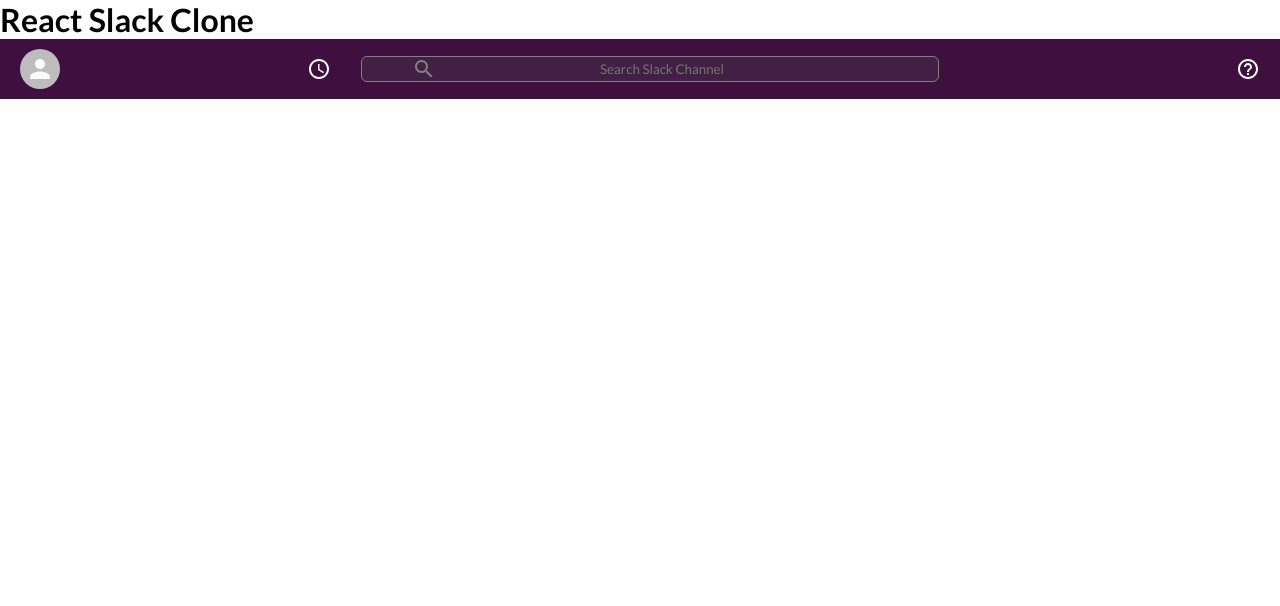
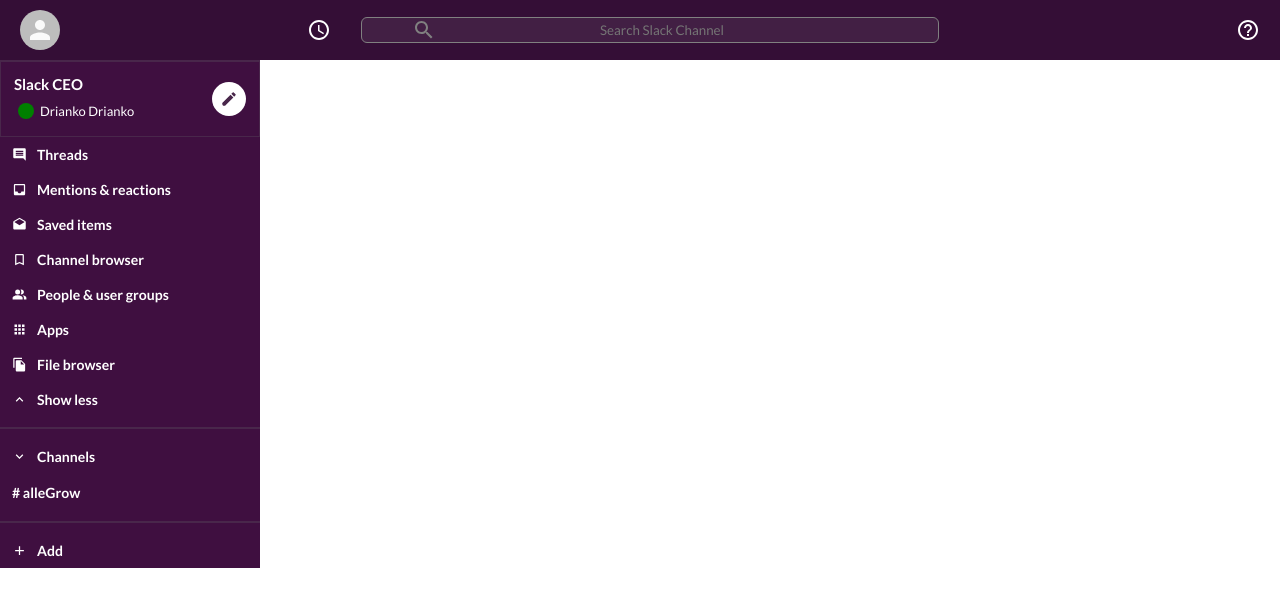
Before and after one commit to adrianghub/react-slack-clone, a React (Create React App) app: page / in a window 1280 px wide. Shown: the top 606 px of the page. Built offline with nearby package versions, Linux system fonts and the light colour scheme.

Commit message:
feat: setup sidebar layout

```diff
--- a/src/App.css
+++ b/src/App.css
@@ -1,3 +1,6 @@
 :root {
-  --slack-color: #3f0f40;
+  --slack-sidebar-color: #3f0f40;
+  --slack-header-color: #340e36;
+  --slack-color-hover: #340e34;
+  --slack-border-color: #49274b;
 }
--- a/src/App.jsx
+++ b/src/App.jsx
@@ -1,13 +1,14 @@
 import React from "react";
 import Header from "./components/Header/Header";
+import Sidebar from './components/Sidebar/Sidebar'
 
 const App = () => {
   return (
     <div className="app">
-      <h1>React Slack Clone</h1>
       <Header />
       <div className="app__body">
         {/* Sidebar */}
+        <Sidebar />
         {/* React-Router Chat */}
       </div>
     </div>
--- a/src/components/Header/Header.css
+++ b/src/components/Header/Header.css
@@ -5,7 +5,7 @@
   align-items: center;
   justify-content: space-between;
   padding: 10px 0;
-  background-color: var(--slack-color);
+  background-color: var(--slack-header-color);
   color: #fff;
 }
 
--- /dev/null
+++ b/src/components/Sidebar/Sidebar.css
@@ -0,0 +1,54 @@
+@import '../../App.css';
+
+.sidebar {
+  color: #fff;
+  background-color: var(--slack-sidebar-color);
+  border-top: 1px solid var(--slack-border-color);
+  max-width: 260px;
+}
+
+.sidebar > hr {
+  margin-top: 10px;
+  margin-bottom: 10px;
+  border: 1px solid var(--slack-border-color);
+}
+
+.sidebar__header {
+  display: flex;
+  border: 1px solid var(--slack-border-color);
+  padding-bottom: 10px;
+  padding: 13px;
+  align-items: center;
+}
+
+.sidebar__info {
+  flex: 1;
+}
+
+.sidebar__info > h2 {
+  font-size: 15px;
+  font-weight: 900;
+  margin-bottom: 5px;
+}
+
+.sidebar__info > h3 {
+  display: flex;
+  align-items: center;
+  font-size: 13px;
+  font-weight: 400;
+}
+
+.sidebar__header > .MuiSvgIcon-root {
+  padding: 8px;
+  color: var(--slack-border-color);
+  font-size: 18px;
+  background-color: #fff;
+  border-radius: 50%;
+}
+
+.sidebar__greenDot {
+  font-size: 14px;
+  margin-top: 1px;
+  margin-right: 2px;
+  color: green;
+}
--- /dev/null
+++ b/src/components/Sidebar/Sidebar.jsx
@@ -0,0 +1,49 @@
+import React, { useState } from "react";
+import "./Sidebar.css";
+import FiberManualRecordIcon from "@material-ui/icons/FiberManualRecord";
+import CreateIcon from '@material-ui/icons/Create';
+import SidebarOption from '../SidebarOption/SidebarOption';
+import InsertCommentIcon from '@material-ui/icons/InsertComment';
+import InboxIcon from '@material-ui/icons/Inbox';
+import DraftsIcon from '@material-ui/icons/Drafts';
+import BookmarkBorderIcon from '@material-ui/icons/BookmarkBorder';
+import PeopleAltIcon from '@material-ui/icons/PeopleAlt';
+import AppsIcon from '@material-ui/icons/Apps';
+import FileCopyIcon from '@material-ui/icons/FileCopy';
+import ExpandLessIcon from '@material-ui/icons/ExpandLess';
+import ExpandMoreIcon from '@material-ui/icons/ExpandMore';
+import AddIcon from '@material-ui/icons/Add';
+
+
+const Sidebar = () => {
+  return (
+    <div className="sidebar">
+      <div className="sidebar__header">
+        <div className="sidebar__info">
+          <h2>Slack CEO</h2>
+          <h3>
+            <FiberManualRecordIcon className="sidebar__greenDot"/>
+            Drianko Drianko
+          </h3>
+        </div>
+        <CreateIcon />
+      </div>
+      <SidebarOption Icon={InsertCommentIcon} title="Threads"/>
+      <SidebarOption Icon={InboxIcon}title="Mentions & reactions"/>
+      <SidebarOption Icon={DraftsIcon}title="Saved items"/>
+      <SidebarOption Icon={BookmarkBorderIcon}title="Channel browser"/>
+      <SidebarOption Icon={PeopleAltIcon}title="People & user groups"/>
+      <SidebarOption Icon={AppsIcon}title="Apps"/>
+      <SidebarOption Icon={FileCopyIcon}title="File browser"/>
+      <SidebarOption Icon={ExpandLessIcon}title="Show less"/>
+      <hr />
+      <SidebarOption Icon={ExpandMoreIcon}title="Channels"/>
+      <SidebarOption title="alleGrow"/>
+      <hr />
+    {/* Connect to db and list all the channels */}
+      <SidebarOption Icon={AddIcon}title="Add"/>
+    </div>
+  );
+};
+
+export default Sidebar;
--- /dev/null
+++ b/src/components/SidebarOption/SidebarOption.css
@@ -0,0 +1,31 @@
+@import '../../App.css';
+
+.sidebarOption {
+  display: flex;
+  align-items: center;
+  font-size: 12px;
+  padding-left: 2px;
+  cursor: pointer;
+}
+
+.sidebarOption:hover {
+  opacity: 0.9;
+  background-color: var(--slack-color-hover);
+}
+
+.sidebarOption__icon {
+  padding: 10px;
+  font-size: 15px !important;
+}
+
+.sidebarOption__channel {
+  padding: 10px 0;
+}
+
+.sidebarOption__hash {
+  padding: 10px;
+}
+
+.sidebarOption > h3 {
+  font-size: 500;
+}
--- /dev/null
+++ b/src/components/SidebarOption/SidebarOption.jsx
@@ -0,0 +1,19 @@
+import React from "react";
+import "./SidebarOption.css";
+
+const SidebarOption = ({ Icon, title }) => {
+  return (
+    <div className="sidebarOption">
+      {Icon && <Icon className="sidebarOption__icon" />}
+      {Icon ? (
+        <h3>{title}</h3>
+      ) : (
+        <h3 className="sidebarOption__channel">
+        <span className="sidebarOption__hash"># {title}</span>
+        </h3>
+      )}
+    </div>
+  );
+};
+
+export default SidebarOption;
```
